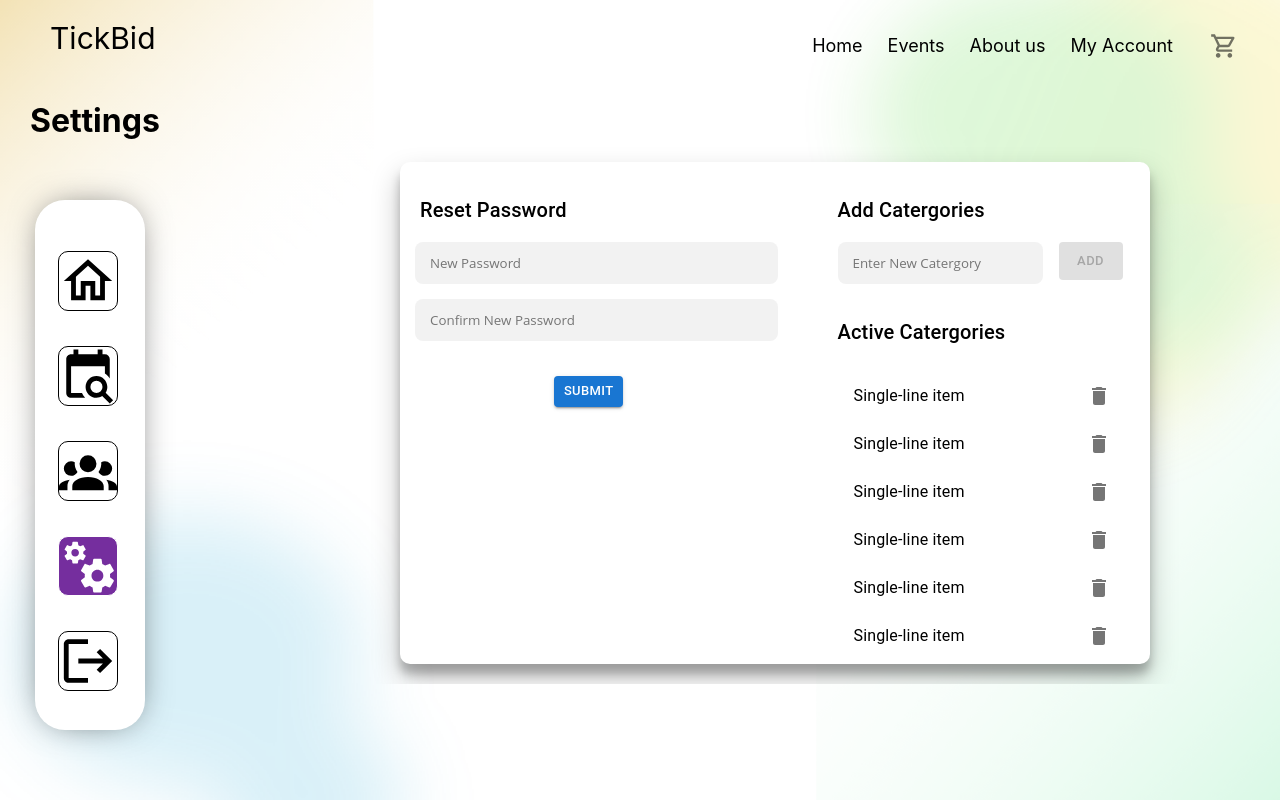
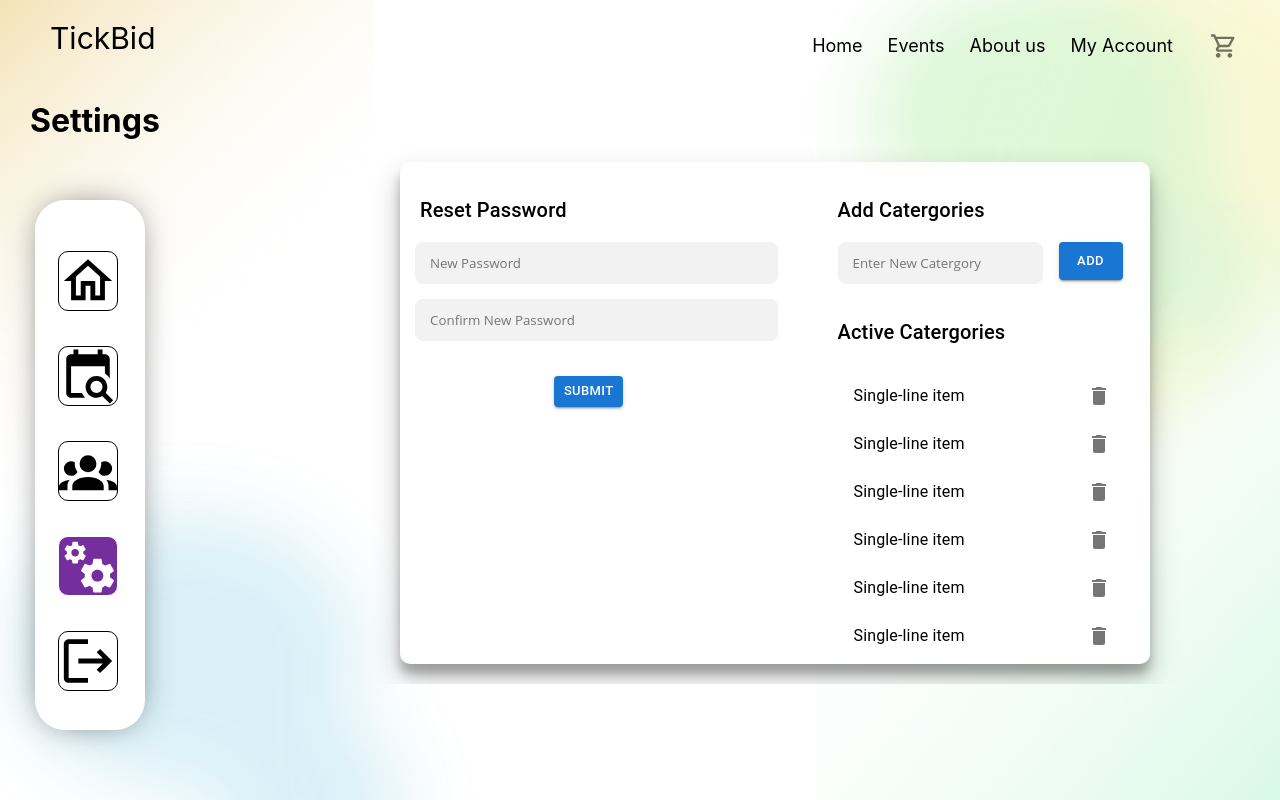
Before and after one commit to samitha093/Software-project, a Next.js app in the folder client/: page /manager/settings in a window 1280 px wide. Built offline with nearby package versions, Linux system fonts and the light colour scheme; no server answers; a web font is replaced by a local one.

Commit message:
Catergorylist Hidden Button Completed

```diff
--- a/client/components/manager/Categorylist.tsx
+++ b/client/components/manager/Categorylist.tsx
@@ -30,7 +30,6 @@ const Demo = styled('div')(({ theme }) => ({
 
 export default function Categorylist() {
     const router = useRouter()
-
     const [newcatergory, setNewcatergory] = React.useState<string>("");
     const [newcatergoryError, setNewcatergoryError] = React.useState<boolean>(false);
 
@@ -49,9 +48,8 @@ export default function Categorylist() {
         const valid = !!e.target.value.match(newpcatergory_regex);
         setNewcatergory(e.target.value);
         setNewcatergoryError(!valid);
-
         //Check below line
-        document.getElementById('manager_catergory_add')?.removeAttribute('disabled');
+        //document.getElementById('manager_catergory_add')?.removeAttribute('disabled');
     }
 
     return (
@@ -72,7 +70,7 @@ export default function Categorylist() {
                             onChange={newcatergoryChangeHandler}
                         />
 
-                        <Button disabled className={styles.manager_settings_catergory_add_button} id="manager_catergory_add" variant="contained" size="small" onClick={addCatergory}>
+                        <Button disabled = {newcatergoryError} className={styles.manager_settings_catergory_add_button} id="manager_catergory_add" variant="contained" size="small" onClick={addCatergory}>
                             Add
                         </Button>
                     </Stack>
```
